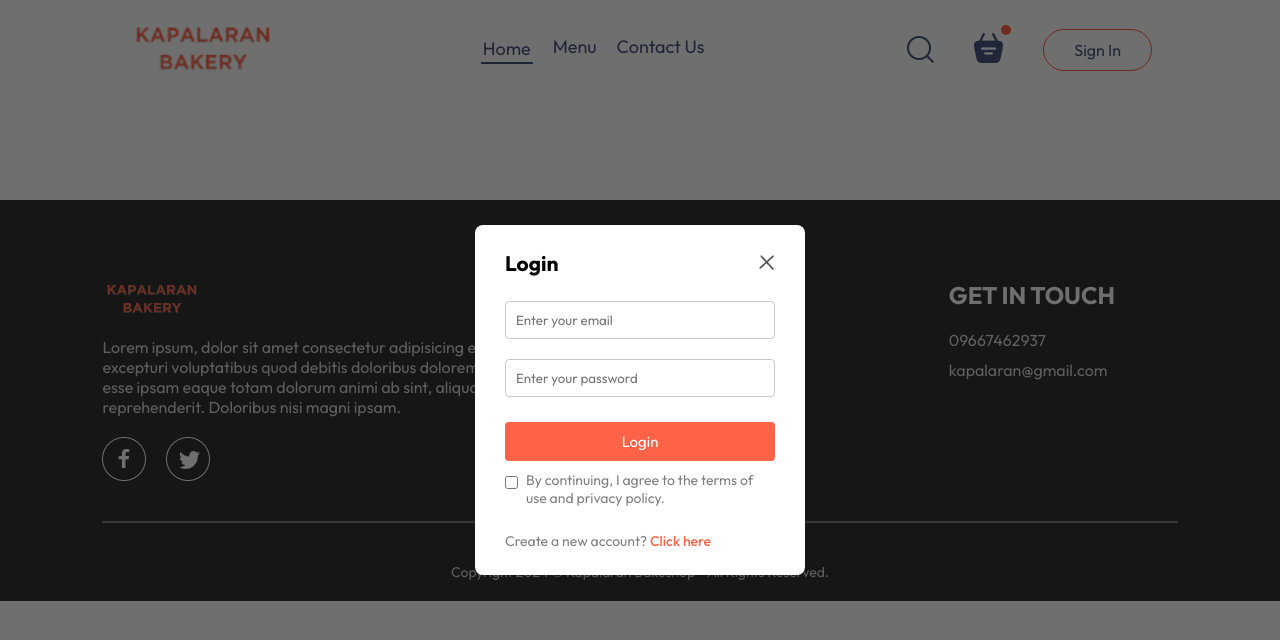
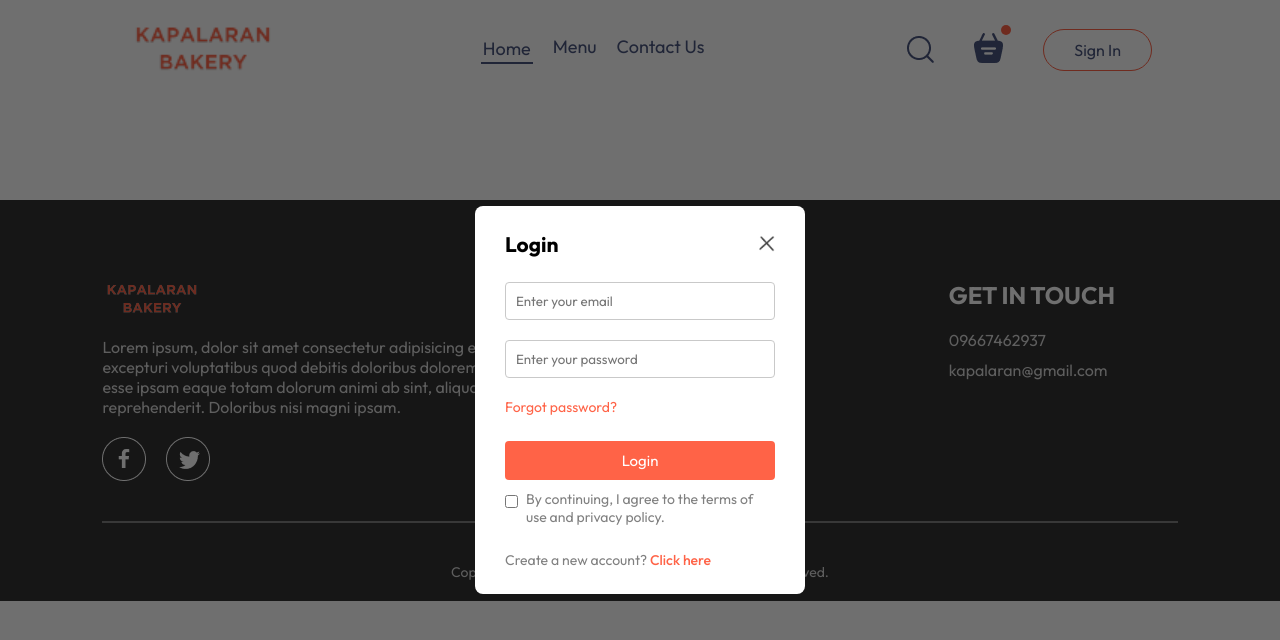
Before and after one commit to Azryy/bakery, a React (Vite) app: page / in a window 1280 px wide. Both pictures are taken after a click on the button "Sign In". Shown: the top 640 px of the page. Built offline with nearby package versions, Linux system fonts and the light colour scheme.

Commit message:
Added hyperlink for forgot password

```diff
--- a/src/components/LoginPopup/LoginPopup.jsx
+++ b/src/components/LoginPopup/LoginPopup.jsx
@@ -18,6 +18,10 @@ const LoginPopup = ({ setShowLogin }) => {
                     )}
                     <input type="email" placeholder='Enter your email' required />
                     <input type="password" placeholder='Enter your password' required />
+                    {currState === "Login" && (
+                         <a href="" className='forgot-password'>Forgot password?</a>
+                    )}
+
                     {currState === "Sign up" && (
                         <input type="password" placeholder='Confirm your password' required />
                     )}
```
